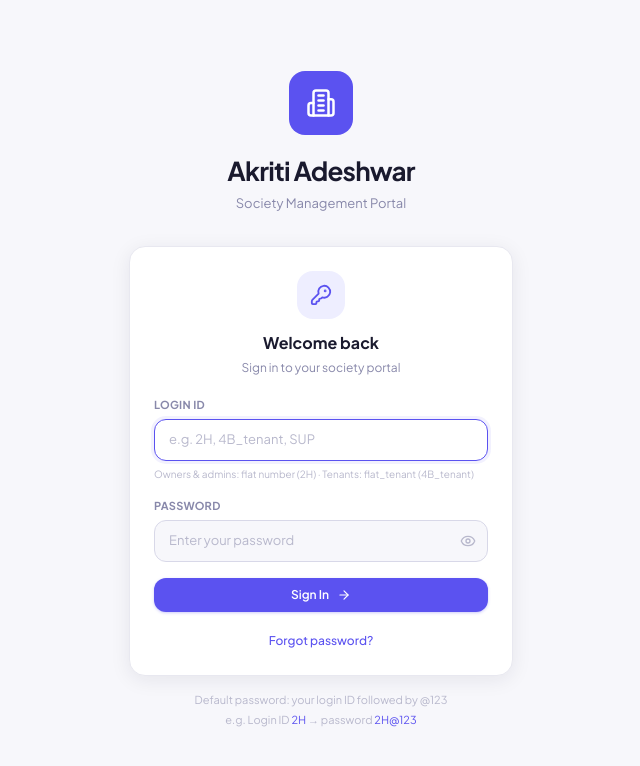
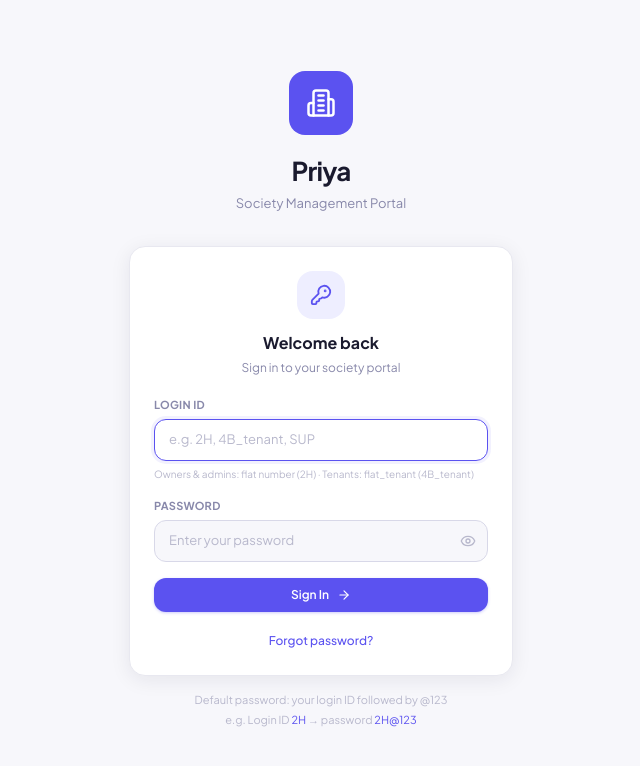
Before and after one commit to vikaskalyan-rgb/AkrtiAdeshwar, a React (Vite) app: page / in a window 1280 px wide. Shown: the top 766 px of the page, without its empty margins (319-959 px from the left). Built offline with nearby package versions, Linux system fonts and the light colour scheme.

Commit message:
changed name to priya

```diff
--- a/src/pages/Login.jsx
+++ b/src/pages/Login.jsx
@@ -119,7 +119,7 @@ export default function Login() {
           </div>
           <h1 className="text-[26px] font-bold"
             style={{ color: 'var(--ink)', letterSpacing: '-0.03em' }}>
-            Akriti Adeshwar
+            Priya
           </h1>
           <p className="text-[13px] mt-1" style={{ color: 'var(--ink-3)' }}>
             Society Management Portal
```
